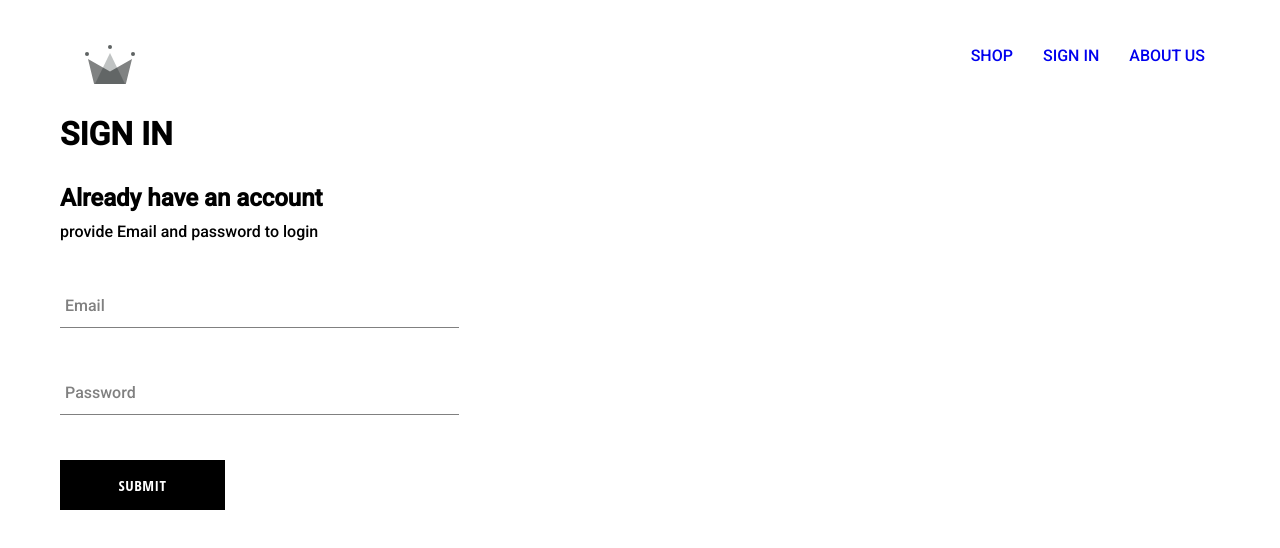
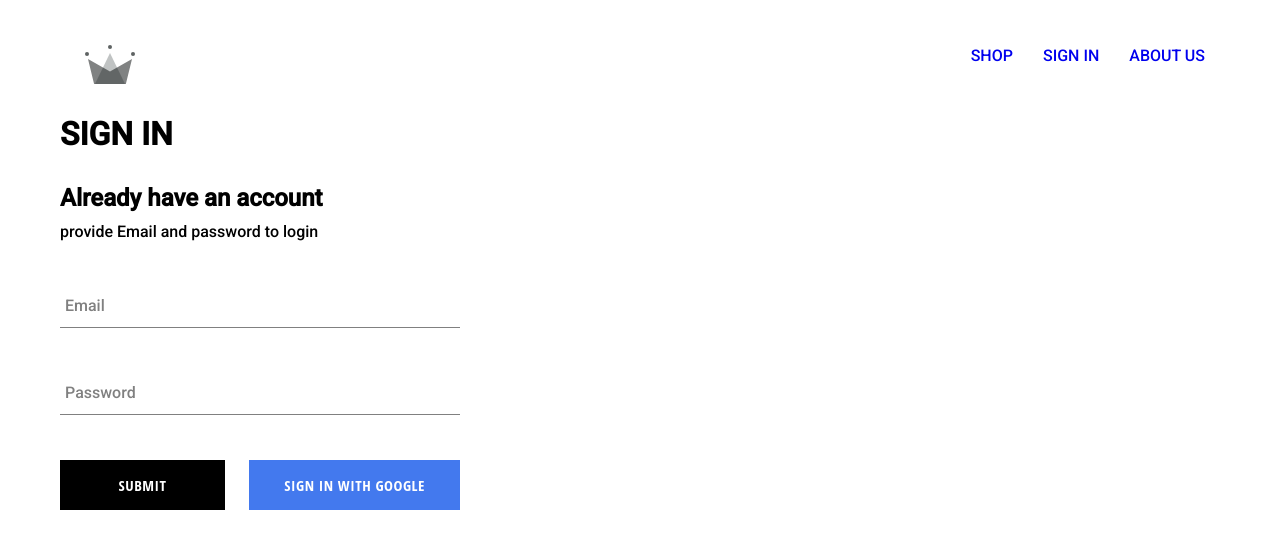
Before and after one commit to souradip-code/e-commerce-react, a React (Create React App) app: page /signin in a window 1280 px wide. Shown: the top 548 px of the page. Built offline with nearby package versions, Linux system fonts and the light colour scheme; no server answers.

Commit message:
Added Firebase Google Signin and Signout funcationalities

```diff
--- a/package.json
+++ b/package.json
@@ -6,6 +6,7 @@
     "@testing-library/jest-dom": "^5.11.4",
     "@testing-library/react": "^11.1.0",
     "@testing-library/user-event": "^12.1.10",
+    "firebase": "^8.6.3",
     "node-sass": "4.14.1",
     "react": "^17.0.2",
     "react-dom": "^17.0.2",
--- a/src/App.js
+++ b/src/App.js
@@ -7,12 +7,29 @@
 import ShopPage from "./pages/shop-page/shoppage.component";
 import SignInAndSignUp from "./pages/sign-in-and-sign-up-page/sign-in-and-sign-up-page.component";
 import Header from "./components/header/header.component";
+import { auth } from "./firebase/firebase.utils";
 
-
-function App() {
+class App extends React.Component {
+  constructor() {
+    super();
+    this.state = {
+      currentUser: null
+    }
+  }
+  unSubScribeFromAuth = null
+  componentDidMount() {
+    this.unSubScribeFromAuth = auth.onAuthStateChanged(user=>{
+      this.setState({currentUser: user})
+      console.log('user',user);
+    })
+  }
+  componentWillUnmount() {
+    this.unSubScribeFromAuth()
+  }
+  render() {
     return (
       <div>
-      <Header />
+        <Header isCurrentUser={this.state.currentUser} />
         <Switch>
           <Route exact path="/" component={HomePage} />
           <Route path="/shop" component={ShopPage} />
@@ -21,5 +38,6 @@
       </div>
     );
   }
+}
 
 export default App;
--- a/src/components/custom-button/custom-button.component.jsx
+++ b/src/components/custom-button/custom-button.component.jsx
@@ -2,9 +2,10 @@
 
 import "./custom-button.styles.scss";
 
-const CustomButton = ({ children, ...otherProps }) => {
+const CustomButton = ({ children, isGoogleSignIn , ...otherProps }) => {
   return (
-    <button className="custom-button" {...otherProps}>
+    <button className=
+    {`${isGoogleSignIn ? 'google-sign-in': ''} custom-button`} {...otherProps}>
       {children}
     </button>
   );
--- a/src/components/custom-button/custom-button.styles.scss
+++ b/src/components/custom-button/custom-button.styles.scss
@@ -9,7 +9,7 @@
   background-color: black;
   color: white;
   text-transform: uppercase;
-    font-family: 'Open Sans Condensed';
+  font-family: "Open Sans Condensed";
   font-weight: bolder;
   border: none;
   cursor: pointer;
@@ -19,4 +19,12 @@
     color: black;
     border: 1px solid black;
   }
+  &.google-sign-in {
+    background-color: rgb(67, 121, 238);
+    color: white;
+    &:hover {
+      background-color: white;
+      color: rgb(67, 121, 238);
     }
+  }
+}
--- a/src/components/form-input/form-input.component.jsx
+++ b/src/components/form-input/form-input.component.jsx
@@ -3,14 +3,11 @@
 import "./form-input.styles.scss";
 
 const FormInput = ({ handleChange, label, ...otherProps }) => {
-    console.log('handle change', handleChange)
-
   return (
     <div className="group">
       <input className="form-input" onChange={handleChange} {...otherProps} />
 
-      {
-      label ? (
+      {label ? (
         <label
           className={`${
             otherProps.value.length ? "shrink" : ""
--- a/src/components/header/header.component.jsx
+++ b/src/components/header/header.component.jsx
@@ -1,22 +1,36 @@
-import React from 'react';
-import { Link } from 'react-router-dom';
+import React from "react";
+import { Link } from "react-router-dom";
 
-import {ReactComponent as Logo}  from '../../assets/crown.svg'
+import { ReactComponent as Logo } from "../../assets/crown.svg";
 
-import './header.styles.scss';
+import "./header.styles.scss";
+import { auth } from "../../firebase/firebase.utils";
 
-const Header = () => (
-    <div className='header'>
-        <Link className='logo-container' to='/'>
-            <Logo className='logo'></Logo>
+const Header = ({ isCurrentUser }) => (
+  <div className="header">
+    <Link className="logo-container" to="/">
+      <Logo className="logo"></Logo>
+    </Link>
+    <div className="options">
+      <Link className="option" to="/shop">
+        {" "}
+        SHOP{" "}
+      </Link>
+      {isCurrentUser ? (
+        <div onClick={() => auth.signOut()} className="option"> SIGN OUT</div>
+      ) : (
+        <Link className="option" to="/signin">
+          {" "}
+          SIGN IN
         </Link>
-        <div className="options">
-            <Link className="option" to='/shop'> SHOP </Link>
-            <Link className="option" to='/signin'> SIGN IN</Link>
-            <Link className="option" to='/shop'> ABOUT US</Link>
-        </div>
+      )}
 
+      <Link className="option" to="/shop">
+        {" "}
+        ABOUT US
+      </Link>
     </div>
-)
+  </div>
+);
 
 export default Header;
--- a/src/components/header/header.styles.scss
+++ b/src/components/header/header.styles.scss
@@ -20,6 +20,7 @@
 
       .option {
         padding: 10px 15px;
+        position: cursor;
       }
     }
   }
--- a/src/components/sign-in/sign-in.component.jsx
+++ b/src/components/sign-in/sign-in.component.jsx
@@ -4,6 +4,8 @@
 
 import FormInput from "../form-input/form-input.component";
 import CustomButton from "../custom-button/custom-button.component";
+
+import { signInWithGoogle } from "../../firebase/firebase.utils";
 
 class SignIn extends React.Component {
   constructor(props) {
@@ -20,36 +22,38 @@
   };
 
   handleOnChange = (event) => {
-    console.log('--',event)
+    console.log("--", event);
     const { value, name } = event.target;
-
 
     return this.setState({ [name]: value });
   };
   render() {
     return (
-      <div className='sign-in'>
-        <h2 className='title'>Already have an account</h2>
+      <div className="sign-in">
+        <h2 className="title">Already have an account</h2>
         <span>provide Email and password to login</span>
         <form onSubmit={this.handleOnSubmit}>
           <FormInput
-            type='email'
+            type="email"
             value={this.state.email}
-            name='email'
+            name="email"
             handleChange={this.handleOnChange}
-            label='Email'
+            label="Email"
           />
 
-
           <FormInput
-            type='password'
+            type="password"
             value={this.state.password}
-            name='password'
+            name="password"
             handleChange={this.handleOnChange}
-            label='Password'
+            label="Password"
           />
-
-          <CustomButton type='submit'>Submit</CustomButton>
+          <div className="buttons">
+            <CustomButton type="submit">Submit</CustomButton>
+            <CustomButton onClick={signInWithGoogle} isGoogleSignIn>
+              Sign in with Google
+            </CustomButton>
+          </div>
         </form>
       </div>
     );
--- a/src/components/sign-in/sign-in.styles.scss
+++ b/src/components/sign-in/sign-in.styles.scss
@@ -1,9 +1,13 @@
 .sign-in {
-  width: 30vw;
+  width: 400px;
   display: flex;
   flex-direction: column;
 
   .title {
     margin: 10px 0px;
   }
+  .buttons{
+    display: flex;
+    justify-content: space-between;
+  }
 }
--- /dev/null
+++ b/src/firebase/firebase.utils.js
@@ -0,0 +1,24 @@
+import firebase from "firebase/app";
+import "firebase/firestore";
+import "firebase/auth";
+
+const config = {
+  apiKey: "AIzaSyBP2Bj0NfuOTx5lVxwoRECpEQTyTw_oy-0",
+  authDomain: "react-ecommerce-2ae88.firebaseapp.com",
+  projectId: "react-ecommerce-2ae88",
+  storageBucket: "react-ecommerce-2ae88.appspot.com",
+  messagingSenderId: "606529875746",
+  appId: "1:606529875746:web:4618f747548bd60dcb3f7b"
+};
+
+firebase.initializeApp(config);
+
+export const auth = firebase.auth();
+export const firestore = firebase.firestore();
+
+let provider = new firebase.auth.GoogleAuthProvider();
+provider.setCustomParameters({ prompt: "select_account" });
+
+export const signInWithGoogle = () => auth.signInWithPopup(provider);
+
+export default firebase;
--- a/src/index.css
+++ b/src/index.css
@@ -7,6 +7,9 @@
   text-decoration: none;
   color: balck;
 }
+*{
+  box-sizing: border-box;
+}
 
 code {
   font-family: source-code-pro, Menlo, Monaco, Consolas, 'Courier New',
```
Also changed, not shown: 1 other file (tests, documents, lock files or other folders). Lines whose indentation alone changed are shown as unchanged.
